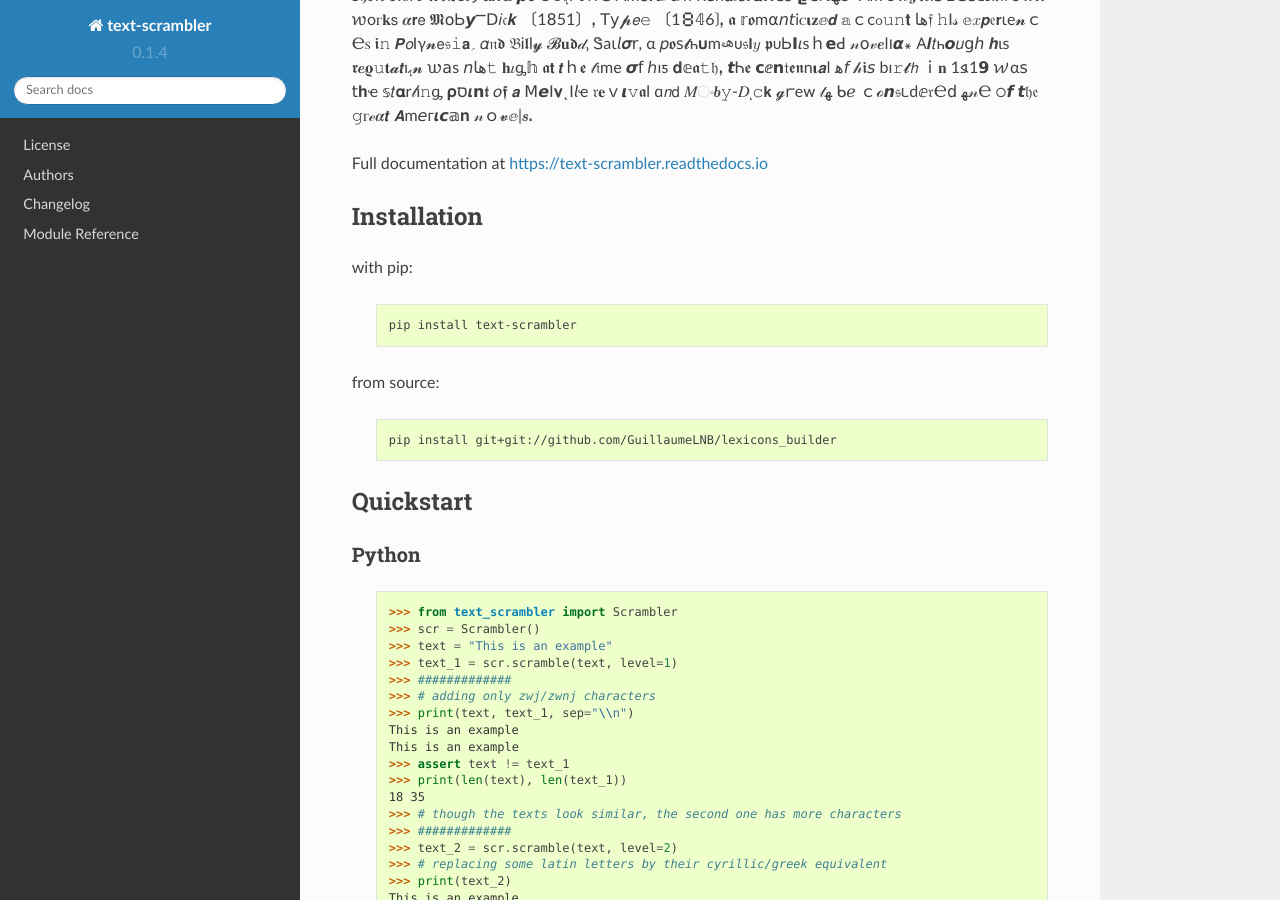
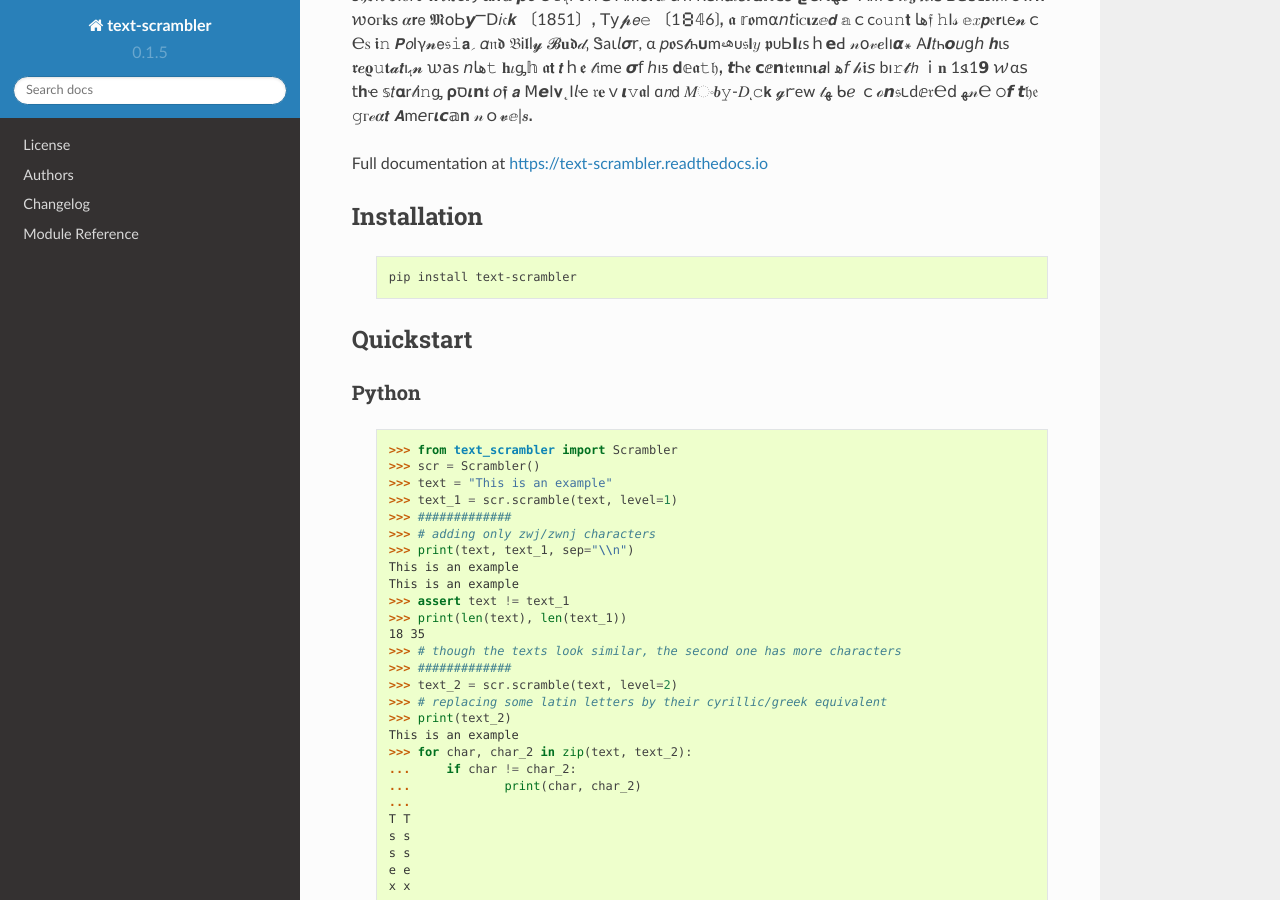
Before and after one commit to GuillaumeLNB/text-scrambler, a Sphinx documentation site: the page built from docs/index.rst, in a window 1280 px wide and 900 px high, scrolled down 1408 px. Built offline with Sphinx 7.4.7 and the Read the Docs theme 2.0.0, drawn with Linux system fonts in a browser that asks for light colours.

Commit message:
fix installation error

```diff
--- a/docs/index.rst
+++ b/docs/index.rst
@@ -39,18 +39,10 @@
 Installation
 ~~~~~~~~~~~~
 
-with pip:
-
     .. code:: bash
 
         pip install text-scrambler
 
-
-from source:
-
-    .. code:: bash
-
-        pip install git+git://github.com/GuillaumeLNB/lexicons_builder
 
 
 Quickstart
--- a/setup.py
+++ b/setup.py
@@ -8,7 +8,7 @@
 
 setup(
     name="text_scrambler",
-    version="0.1.4",
+    version="0.1.5",
     packages=[
         "text_scrambler",
     ],
```
Also changed, not shown: README.rst (+0 -8 lines).
